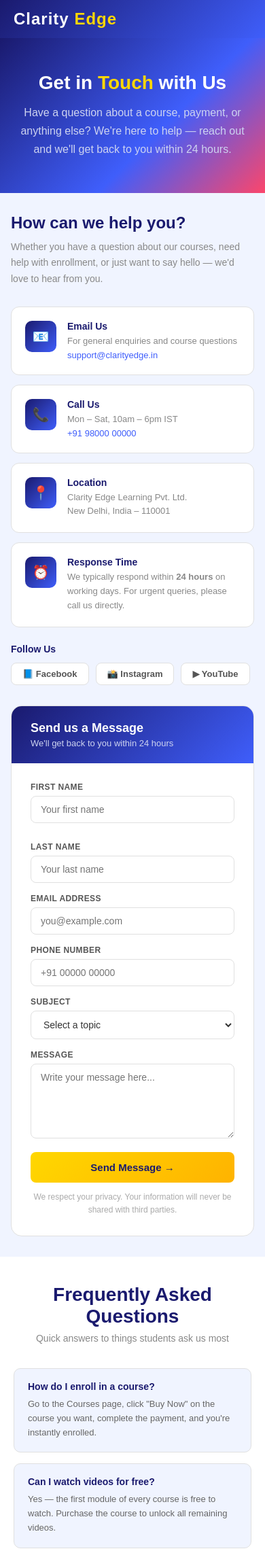
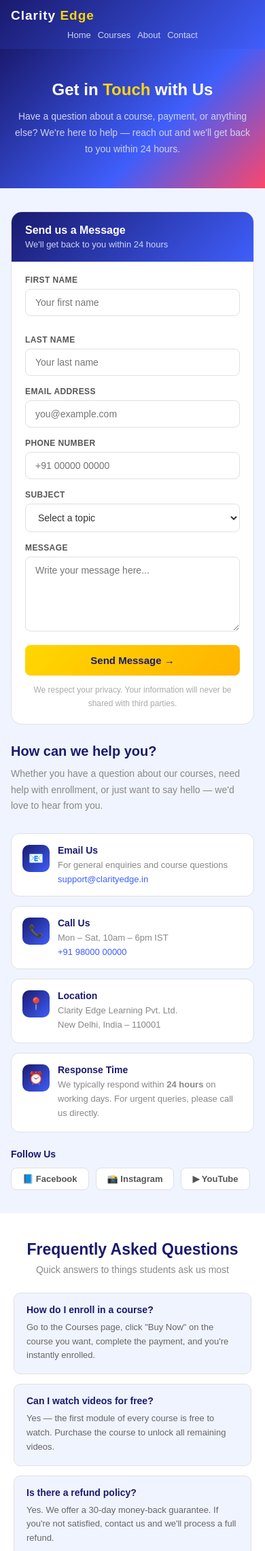
Before and after one commit to Avneesh-shrivastava/core, a Django app: page /contact/ in a window 390 px wide. Shown: the top 2282 px of the page at 68% size. Run offline with Django 5.2, Linux system fonts and the light colour scheme; the visitor is signed in with stand-in values (Sample User, id 1).

Commit message:
Update contact.html

```diff
--- a/edu/templates/contact.html
+++ b/edu/templates/contact.html
@@ -2,10 +2,10 @@
 <html lang="en">
 <head>
     <meta charset="UTF-8">
-    <meta name="viewport" content="width=1024">
+    <meta name="viewport" content="width=device-width, initial-scale=1.0">
     <title>Contact Us | Clarity Edge</title>
     <style>
-        * { margin: 0; padding: 0; box-sizing: border-box; }
+* { margin: 0; padding: 0; box-sizing: border-box; }
         body { font-family: Arial, sans-serif; background-color: #f0f4ff; color: #333; }
 
         /* ── NAVBAR ── */
@@ -183,20 +183,130 @@
         }
         footer a { color: #ffd700; text-decoration: none; }
 
-        /* ── RESPONSIVE ── */
-        @media (max-width: 768px) {
-            nav { padding: 14px 20px; }
-            .nav-links { display: none; }
-            .hero { padding: 50px 20px; }
-            .hero h1 { font-size: 28px; }
-            .page-wrap { grid-template-columns: 1fr; padding: 0 16px; margin: 30px auto; }
-            .contact-form-card { position: static; }
-            .faq-section { padding: 40px 20px; }
-            .faq-grid { grid-template-columns: 1fr; }
-            .cta { padding: 50px 20px; }
-            footer { flex-direction: column; gap: 10px; text-align: center; padding: 24px 20px; }
-            .form-row { grid-template-columns: 1fr; }
-        }
+/* ============================================================
+   RESPONSIVE / MOBILE STYLES
+   Everything above is untouched — these overrides kick in on
+   smaller screens only, so desktop looks exactly the same.
+   ============================================================ */
+
+/* ── TABLET (1024px and down) ── */
+@media (max-width: 1024px) {
+
+    nav { padding: 16px 32px; }
+    .hero { padding: 56px 32px; }
+
+    .page-wrap {
+        grid-template-columns: 1fr 360px;
+        gap: 24px;
+        padding: 0 24px;
+    }
+
+    .faq-section { padding: 48px 32px; }
+    .cta { padding: 48px 32px; }
+    footer { padding: 24px 32px; }
+}
+
+/* ── SMALL TABLET / NAV WRAP (900px and down) ──
+   Note: nav links now wrap onto their own row instead of being
+   hidden, matching the home/courses/about pages so navigation
+   stays reachable on mobile without a hamburger menu. Also, the
+   form + info columns stack (form first is more useful on mobile
+   since most visitors landing here want to message you directly). */
+@media (max-width: 900px) {
+
+    nav {
+        flex-wrap: wrap;
+        padding: 14px 20px;
+        gap: 12px;
+        row-gap: 10px;
+    }
+
+    .nav-links {
+        flex-wrap: wrap;
+        gap: 14px;
+        order: 3;
+        width: 100%;
+        justify-content: center;
+    }
+
+    .hero { padding: 46px 20px; }
+    .hero h1 { font-size: 30px; }
+    .hero p { font-size: 15px; }
+
+    .page-wrap {
+        grid-template-columns: 1fr;
+        gap: 28px;
+        padding: 0 16px;
+        margin: 34px auto;
+    }
+
+    /* form card comes first on mobile */
+    .contact-form-card {
+        position: static;
+        order: -1;
+    }
+
+    .faq-section { padding: 40px 20px; }
+    .faq-title { margin-bottom: 26px; }
+    .faq-title h2 { font-size: 23px; }
+    .faq-grid { grid-template-columns: 1fr; gap: 14px; }
+
+    .cta { padding: 44px 20px; }
+    .cta h2 { font-size: 25px; }
+
+    footer {
+        flex-direction: column;
+        gap: 10px;
+        text-align: center;
+        padding: 24px 20px;
+    }
+
+    .form-row { grid-template-columns: 1fr; }
+}
+
+/* ── PHONE (560px and down) ── */
+@media (max-width: 560px) {
+
+    nav { padding: 12px 16px; gap: 8px; }
+    .logo { font-size: 19px; }
+    .nav-links { gap: 10px; }
+    .nav-links a { font-size: 13px; }
+    .nav-btn { padding: 8px 16px; font-size: 13px; }
+
+    .hero h1 { font-size: 24px; }
+    .hero p { font-size: 14px; }
+
+    .contact-info h2 { font-size: 20px; }
+
+    .info-card { padding: 16px; gap: 12px; }
+    .info-icon { width: 40px; height: 40px; font-size: 18px; }
+
+    .social-links { flex-wrap: wrap; }
+
+    .form-header { padding: 18px 20px; }
+    .form-header h3 { font-size: 16px; }
+    .form-body { padding: 20px; }
+
+    .faq-item { padding: 16px 18px; }
+
+    .cta h2 { font-size: 21px; }
+    .cta p { font-size: 14px; }
+    .cta-btn { width: 100%; max-width: 280px; padding: 14px 20px; }
+}
+
+/* ── SMALL PHONE (380px and down) ── */
+@media (max-width: 380px) {
+
+    .logo { font-size: 17px; }
+    .nav-links { gap: 8px; }
+    .nav-links a { font-size: 12px; }
+
+    .hero h1 { font-size: 21px; }
+    .hero p { font-size: 13px; }
+
+    .info-card { flex-direction: column; align-items: flex-start; gap: 8px; }
+    .social-btn { padding: 7px 12px; font-size: 12px; }
+}
     </style>
 </head>
 <body>
```
